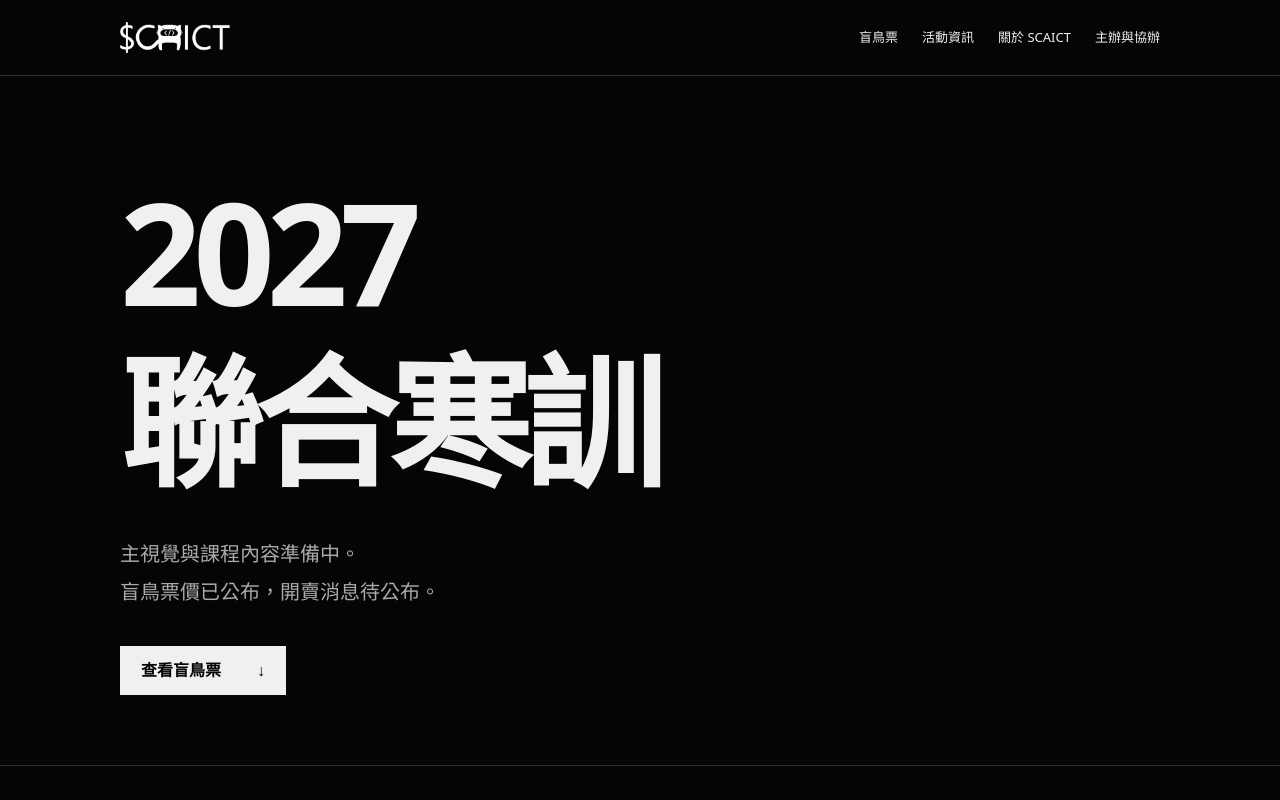
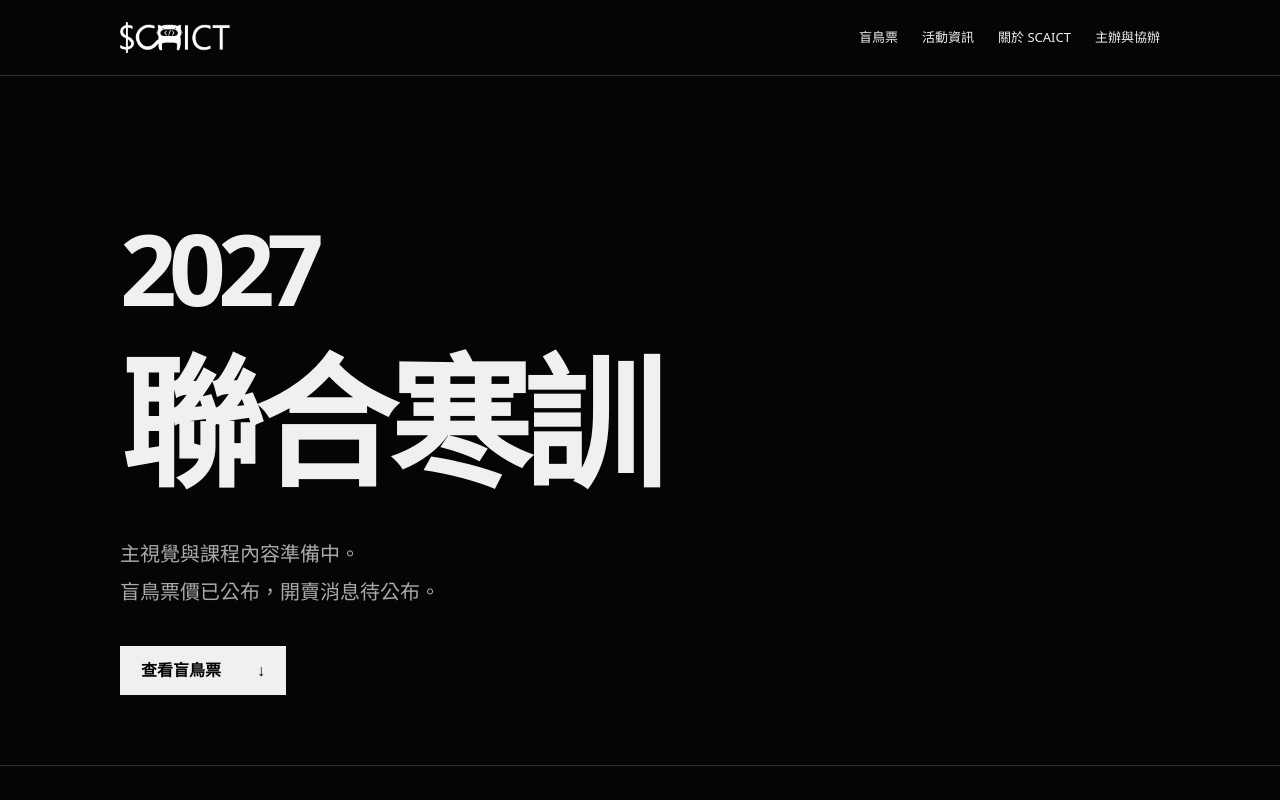
Before and after one commit to SCAICT/115-winter-camp, a React (Vite) app: page / in a window 1280 px wide. Shown: the top 800 px of the page. Built offline with nearby package versions, Linux system fonts and the light colour scheme; a web font is replaced by a local one.

Commit message:
feat: update hero section to emphasize year and adjust styling

```diff
--- a/src/components/WinterLanding.jsx
+++ b/src/components/WinterLanding.jsx
@@ -23,7 +23,7 @@ function Header() {
 function Hero() {
   return (
     <section className="hero wrap" aria-labelledby="hero-title">
-      <h1 id="hero-title">2027<br />聯合寒訓</h1>
+      <h1 id="hero-title"><span className="hero__year">2027</span><br />聯合寒訓</h1>
       <p className="hero__description">主視覺與課程內容準備中。<br />盲鳥票價已公布，開賣消息待公布。</p>
       <a className="button" href="#ticket">查看盲鳥票 <span aria-hidden="true">↓</span></a>
     </section>
--- a/src/index.css
+++ b/src/index.css
@@ -44,6 +44,7 @@ a:focus-visible { outline: 2px solid #fff; outline-offset: 4px; }
 
 .hero { display: flex; flex-direction: column; align-items: flex-start; justify-content: center; padding-block: 65px 70px; }
 .hero h1 { margin: 25px 0 28px; font-size: clamp(74px, 12vw, 142px); font-weight: 700; letter-spacing: -.055em; line-height: 1.2; }
+.hero__year { font-size: .7em; }
 .hero__description { margin: 0 0 35px; color: #aaa; font-size: 20px; line-height: 1.9; }
 .hero .button { font-size: 16px; }
 .button { display: inline-flex; min-height: 49px; align-items: center; justify-content: space-between; gap: 36px; border: 1px solid #f0f0f0; padding: 11px 20px; color: #050505; background: #f0f0f0; font-size: 13px; font-weight: 700; transition: background .2s, border-color .2s; }
```
